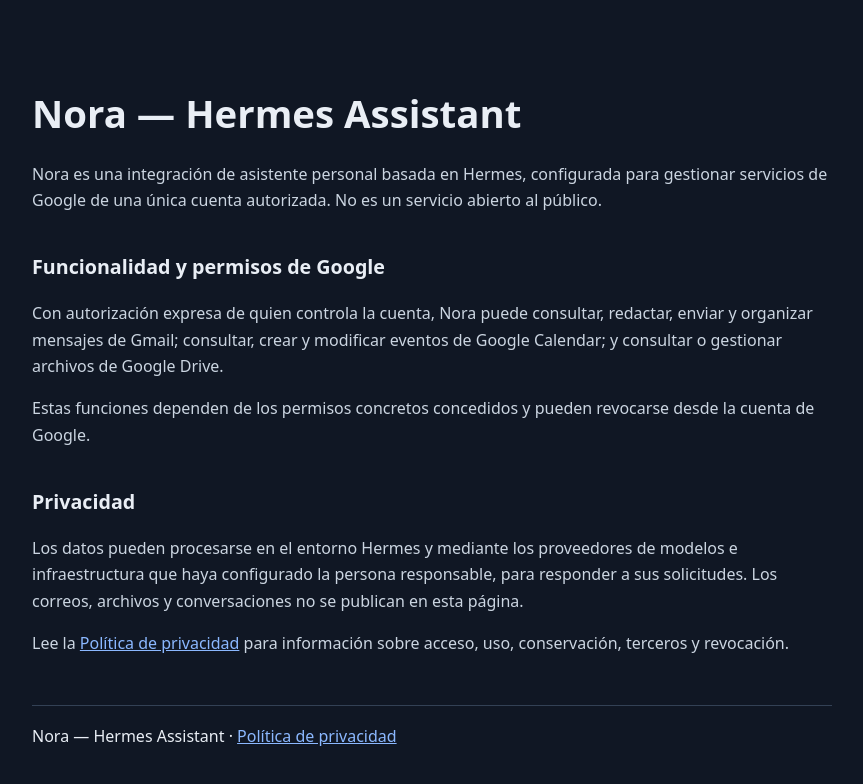
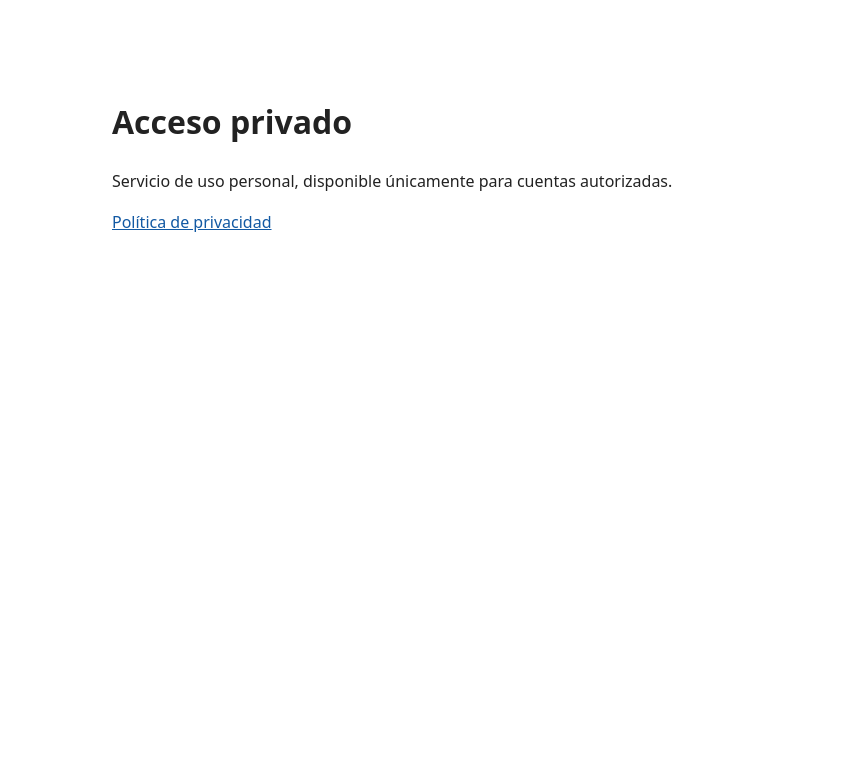
Before and after one commit to gyk6540-byte/gyk6540-byte.github.io, a plain HTML site: page index.html in a window 1280 px wide. Shown: the whole page, without its empty margins (208-1071 px from the left). Drawn offline with Linux system fonts and the light colour scheme.

Commit message:
Reduce public information to minimal landing page

```diff
--- a/index.html
+++ b/index.html
@@ -2,18 +2,12 @@
 <html lang="es">
 <head>
 <meta charset="utf-8"><meta name="viewport" content="width=device-width,initial-scale=1">
-<title>Nora — Hermes Assistant | Integración privada de Google</title>
-<meta name="description" content="Información sobre la integración personal Nora — Hermes Assistant con Gmail, Drive y Calendar.">
-<style>:root{font-family:system-ui,-apple-system,Segoe UI,Roboto,Arial,sans-serif;background:#101724;color:#e9eef5;line-height:1.65}body{max-width:800px;margin:auto;padding:65px 26px}h1{font-size:2.4rem;line-height:1.15}h2{font-size:1.23rem;margin-top:38px}p{color:#cbd5e1}a{color:#8bb8ff}footer{border-top:1px solid #334155;margin-top:48px;padding-top:17px}</style>
+<title>Acceso privado</title>
+<style>body{font:16px/1.6 system-ui,sans-serif;max-width:640px;margin:12vh auto;padding:0 24px;color:#222}a{color:#1259a3}</style>
 </head>
 <body>
-<h1>Nora — Hermes Assistant</h1>
-<p>Nora es una integración de asistente personal basada en Hermes, configurada para gestionar servicios de Google de una única cuenta autorizada. No es un servicio abierto al público.</p>
-<h2>Funcionalidad y permisos de Google</h2>
-<p>Con autorización expresa de quien controla la cuenta, Nora puede consultar, redactar, enviar y organizar mensajes de Gmail; consultar, crear y modificar eventos de Google Calendar; y consultar o gestionar archivos de Google Drive.</p>
-<p>Estas funciones dependen de los permisos concretos concedidos y pueden revocarse desde la cuenta de Google.</p>
-<h2>Privacidad</h2>
-<p>Los datos pueden procesarse en el entorno Hermes y mediante los proveedores de modelos e infraestructura que haya configurado la persona responsable, para responder a sus solicitudes. Los correos, archivos y conversaciones no se publican en esta página.</p>
-<p>Lee la <a href="privacidad.html">Política de privacidad</a> para información sobre acceso, uso, conservación, terceros y revocación.</p>
-<footer>Nora — Hermes Assistant · <a href="privacidad.html">Política de privacidad</a></footer>
-</body></html>
+<h1>Acceso privado</h1>
+<p>Servicio de uso personal, disponible únicamente para cuentas autorizadas.</p>
+<p><a href="privacidad.html">Política de privacidad</a></p>
+</body>
+</html>
```
